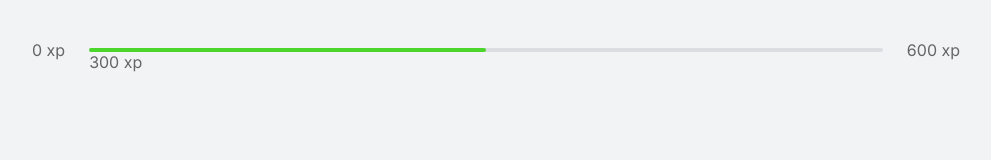
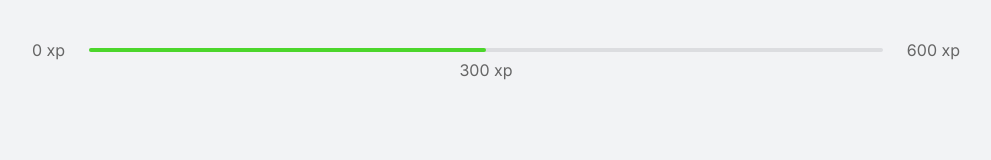
Before and after one commit to kelvisdev/nlw4-trilha-reactjs-nextjs-moveitapp, a Next.js app: page / in a window 1280 px wide. Shown: the top 160 px of the page, without its empty margins (144-1135 px from the left). Built offline with nearby package versions, Linux system fonts and the light colour scheme.

Commit message:
Ajuste componente ExperienceBar

```diff
--- a/src/components/ExperienceBar.tsx
+++ b/src/components/ExperienceBar.tsx
@@ -7,7 +7,7 @@ export function ExperienceBar() {
             <div>
                 <div style={{ width: '50%' }} />
 
-                <span className={styles.currentExrience} style={{ left: '50%' }} >
+                <span className={styles.currentExperience} style={{ left: '50%' }} >
                     300 xp
                 </span>
             </div>
```
